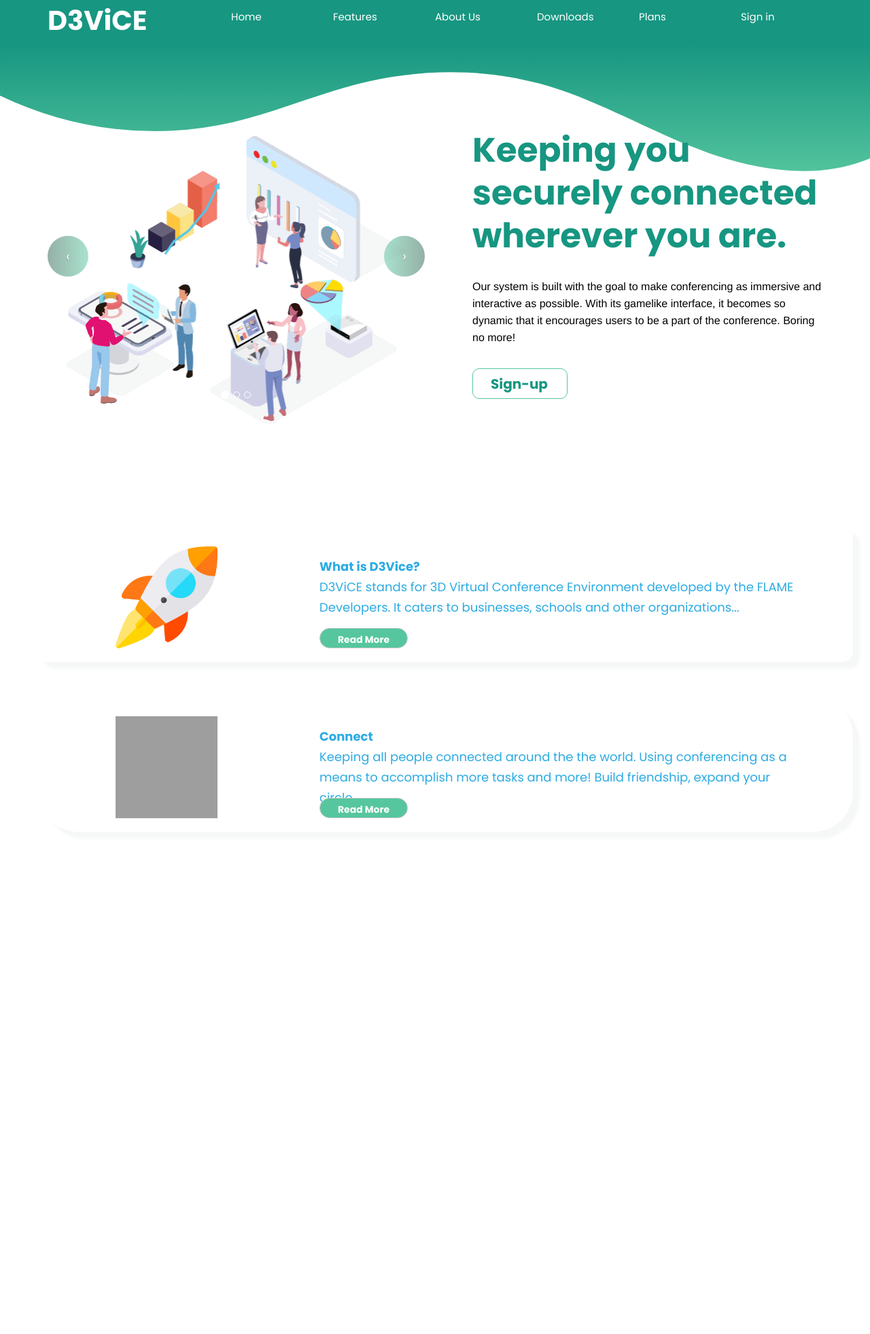
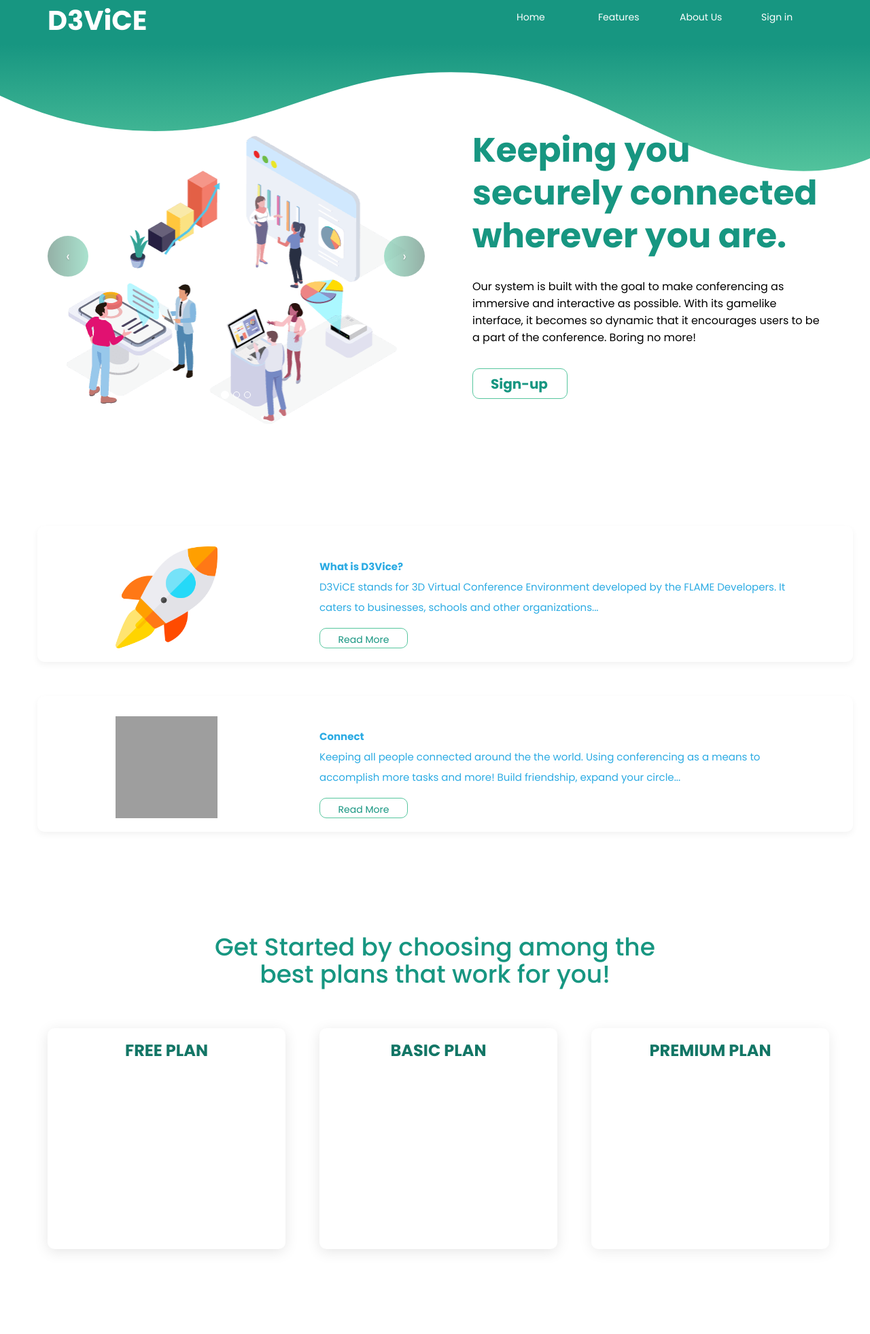
Before and after one commit to Purangki/D3ViCE-Project, a Django app: page /D3ViCE_Home/home in a window 1280 px wide. Shown: the whole page at 68% size. Before the commit the page ends 1204 px from the top, so only its background shows below. Run offline with Django 3.2, Linux system fonts and the light colour scheme; parts of the project's set-up code (start-up, migrations or seed data) failed here and were passed over; some libraries are stand-ins or nearby versions; grey boxes are pictures that could not be loaded.

Commit message:
css changes

```diff
--- a/static/css/dashboard/dashboard.css
+++ b/static/css/dashboard/dashboard.css
@@ -224,7 +224,7 @@
   margin-left:150px;
   /* margin-left:70px; */
   /* margin-top:100px; */
-  margin-top:75px;
+  margin-top:175px;
   text-align: left;
 
   background: #FFFFFF;
@@ -325,7 +325,7 @@
   margin-left:75px;
   /* margin-left:70px; */
   /* margin-top:100px; */
-  margin-top: 75px;
+  margin-top: 175px;
 
   background: #FFFFFF;
   /* box-shadow: 0px 4px 20px rgba(0, 0, 0, 0.25); */
@@ -421,7 +421,7 @@
 	width: 350px;
   height: 300px;
   /* margin-left:70px; */
-  margin-top:75px;
+  margin-top: 175px;
   text-align: left;
 
   background: #FFFFFF;
--- a/static/css/home/style.css
+++ b/static/css/home/style.css
@@ -4,7 +4,7 @@
 }
 
 h1,h2,h3,h4,h5,h6{
-  font-family:Poppins;
+  font-family: 'Poppins';
 }
 .bg-design{
     position: relative;
@@ -49,7 +49,7 @@
 	  z-index: 0;
 }
 
-a{
+/* a{
 	position: absolute;
 	width: 150px;
 	height: 65px;
@@ -58,12 +58,37 @@
 	font-family: Poppins;
 	font-style: normal;
 	font-weight: normal;
-	font-size: 15px;
+	font-size: 15px; */
 	/* font-size: 12px; */
+	/* line-height: 60px;
+
+	color: #FFFFFF;
+} */
+
+a{
+	position: absolute;
+	width: 120px;
+	height: 65px;
+	margin-top: 0px;
+
+	font-family: 'Poppins';
+	font-style: normal;
+	font-weight: normal;
+	font-size: 14px;
 	line-height: 60px;
 
 	color: #FFFFFF;
 }
+
+a:hover{
+  color: #ffffff;
+  text-decoration: rgba(0, 0, 0, 0.25);
+}
+
+.a_:hover{
+	color: #137666;
+	text-decoration: rgba(0, 0, 0, 0.25);
+  }
 
 .home{
 	margin-top: 30px;
@@ -79,7 +104,7 @@
 	height: 99px;
 	margin-bottom: 20px;
 
-	font-family: Poppins;
+	font-family: 'Poppins';
 	font-style: normal;
 	font-weight: bold;
 	font-size: 40px;
@@ -140,8 +165,10 @@
 
 #home p{
 	color: #000000;
+	font-family: 'Poppins';
 }
 #home h1{
+	font-family: 'Poppins';
 	 font-size:50px;
 	 margin-bottom:30px;
 
@@ -169,8 +196,9 @@
 	margin-top: 150px;
 
 	background: #ffffff;
-	box-shadow: 10px 10px 4px #F6F7F7;
-	border-radius: 15px;
+	box-shadow: 0px 4px 10px rgb(0 0 0 / 5%);
+
+	border-radius: 10px;
 }
 
 #secondView img{
@@ -190,7 +218,7 @@
 	font-family: 'Poppins';
 	font-style: normal;
 	font-weight: normal;
-	font-size: 18px;
+	font-size: 15px;
 	line-height: 30px;
 
 	color: #2CABE3;
@@ -200,8 +228,8 @@
 
 	font-family: 'Poppins';
 	font-style: normal;
-	font-weight: bold;
-	color: #FFFFFF;
+	/* font-weight: bold; */
+	color: #179681;
 
 }
 
@@ -211,9 +239,15 @@
 	height: 30px;
 	margin-top: 150px;
 
-	background: #56C69E;
+	/* background: #56C69E;
 	mix-blend-mode: normal;
-	border-radius: 50px;
+	border-radius: 50px; */
+
+	background: #FFFFFF;
+	mix-blend-mode: normal;
+	border: 1px solid #56C69E;
+	box-sizing: border-box;
+	border-radius: 10px;
 }
 
 .block2{
@@ -223,6 +257,66 @@
 	margin-top: 400px;
 
 	background: #FFFFFF;
-	box-shadow: 10px 10px 4px #F6F7F7;
-	border-radius: 59px;
+	box-shadow: 0px 4px 10px rgb(0 0 0 / 5%);
+
+	border-radius: 10px;
 }
+
+/* end of secondView */
+
+#thirdView{
+	margin-top: 750px;
+	margin-bottom: 500px;
+}
+
+#thirdView h1{
+	text-align: center;
+	margin-left: 300px;
+	margin-right: 300px;
+	color: #179681;
+}
+
+#thirdView h3{
+	color: #137666;
+	font-weight: bold;
+	text-align: center;
+}
+
+.free_plan{
+	position: absolute;
+	width: 350px;
+	height: 325px;
+	margin-top: 50px;
+
+	background: #ffffff;
+	box-shadow: 0px 4px 20px rgb(0 0 0 / 10%);
+
+	border-radius: 10px;
+}
+
+.basic_plan{
+	position: absolute;
+	width: 350px;
+	height: 325px;
+	margin-top: 50px;
+	margin-left: 400px;
+
+	background: #ffffff;
+	box-shadow: 0px 4px 20px rgb(0 0 0 / 10%);
+
+	border-radius: 10px;
+}
+
+.premium_plan{
+	position: absolute;
+	width: 350px;
+	height: 325px;
+	margin-top: 50px;
+	margin-left: 50px;
+	margin-left: 800px;
+
+	background: #ffffff;
+	box-shadow: 0px 4px 20px rgb(0 0 0 / 8%);
+
+	border-radius: 10px;
+}
--- a/templates/1_Home.html
+++ b/templates/1_Home.html
@@ -33,12 +33,12 @@
 
 					<div class="collapse navbar-collapse" id="menuIcon">
 						<ul class="nav navbar-nav navbar-right">
-							<li><a href="#home">Home</a></li>
-							<li><a href="../D3ViCE_Home/feature">Features</a></li>
-							<li><a href="../D3ViCE_Home/aboutUs">About Us</a></li>
-							<li><a href="/D3ViCE_Account/login">Downloads</a></li>
-							<li><a href="/D3ViCE_Account/login">Plans</a></li>
-							<li><a href="/D3ViCE_Account/login">Sign in</a></li>
+							<li><a href="#home" class="a_">Home</a></li>
+							<li><a href="../D3ViCE_Home/feature" class="a_">Features</a></li>
+							<li><a href="../D3ViCE_Home/aboutUs" class="a_">About Us</a></li>
+							<!-- <li><a href="/D3ViCE_Account/login">Downloads</a></li>
+							<li><a href="/D3ViCE_Account/login">Plans</a></li> -->
+							<li><a href="/D3ViCE_Account/login" class="a_">Sign in</a></li>
 						</ul>
 					</div>
 				</div>
@@ -139,6 +139,36 @@
 			</div>
 		</section>
 
+		<section id="thirdView">
+			<h1>Get Started by choosing among the best plans that work for you!</h1>
+			<div class="row">
+				<div class = "container">
+					<div col-md-4 col-sm-4 id = "free_plan" class = "free_plan">
+						<h3>FREE PLAN</h3>
+						<p>
+
+						</p>
+					</div>
+
+					<div col-md-4 col-sm-4 id = "basic_plan" class = "basic_plan">
+						<h3>BASIC PLAN</h3>
+						<p>
+
+						</p>
+					</div>
+
+					<div col-md-4 col-sm-4 id = "premium_plan" class = "premium_plan">
+						<h3>PREMIUM PLAN</h3>
+						<p>
+
+						</p>
+					</div>
+
+
+				</div>
+			</div>
+		</section>
+
 		{% block footerinclude %}
 		<script src="http://code.jquery.com/jquery-3.5.1.js"
   				integrity="sha256-QWo7LDvxbWT2tbbQ97B53yJnYU3WhH/C8ycbRAkjPDc="
--- a/templates/6_Dashboard.html
+++ b/templates/6_Dashboard.html
@@ -67,7 +67,7 @@
       <!-- <div class="speedometer">
         <img src="{% static 'img/speedometer.png' %}" class="img-fluid">
       </div> -->
-        <h1 class="mt-4"><img src="{% static 'img/speedometer.png' %}" class="speedometer"><b class = "title_dashboard"> User Dashboard</b></h1>
+        <!-- <h1 class="mt-4"><img src="{% static 'img/speedometer.png' %}" class="speedometer"><b class = "title_dashboard"> User Dashboard</b></h1> -->
 
         <div class="row col-12">
           <div class="col-md-4 col-sm-4">
```
Also changed, not shown: static/css/aboutUs/style.css (+11 -2 lines), static/css/feature/style.css (+11 -2 lines), static/css/login/style.css (+12 -2 lines), static/css/manage.css (+13 -3 lines), static/css/signIn.css (+11 -2 lines), static/css/signup/style.css (+12 -2 lines), templates/11_ViewHistory.html (+5 -5 lines), templates/2_Feature.html (+4 -4 lines), templates/3_AboutUs.html (+4 -4 lines), templates/4_SignUp.html (+4 -4 lines), templates/5_Login.html (+4 -4 lines), templates/7_EditProfile.html (+5 -5 lines), templates/8_ChangePassword.html (+5 -5 lines), templates/9_SuccessfulChangePass.html (+5 -5 lines), 1 other file.
